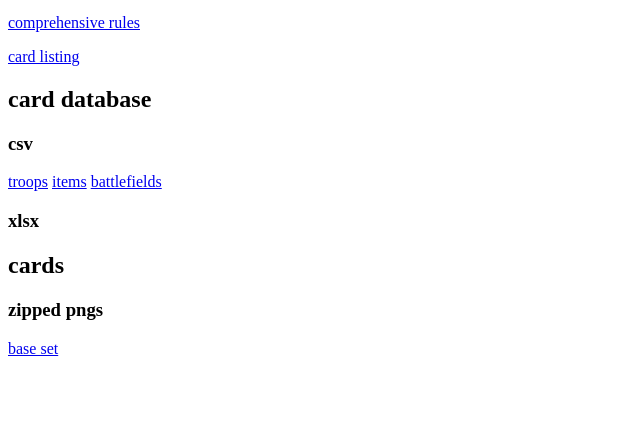
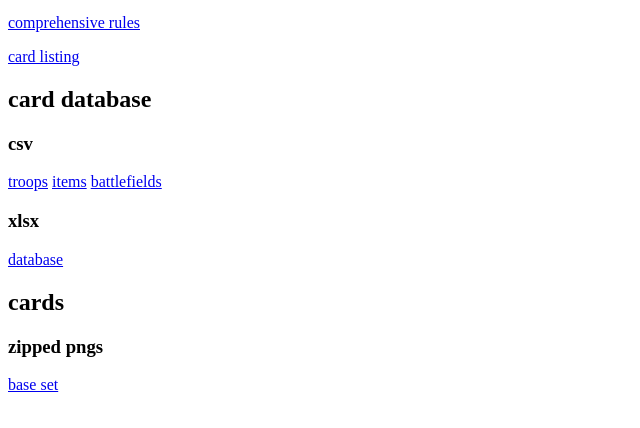
Before and after one commit to Themadpunter-Studios/claw-and-order, a plain HTML site: page index.html in a window 1280 px wide. Shown: the part 100-528 px from the top of the page, without its empty margins (0-640 px from the left). Drawn offline with Linux system fonts and the light colour scheme.

Commit message:
Update index.html

```diff
--- a/index.html
+++ b/index.html
@@ -20,7 +20,7 @@
       <a href="https://docs.google.com/spreadsheets/d/e/2PACX-1vQ3ruxGRvyzIYbliuYwDKa1wNcLU4miC3NgFYmCNjIKyXxuyj1jzYKXTiMuSVLTdtTwa4GVCgJfsULP/pub?gid=238256660&single=true&output=csv">battlefields</a>
     </p>
     <h3>xlsx</h3>
-    <p><a href="https://docs.google.com/spreadsheets/d/e/2PACX-1vQ3ruxGRvyzIYbliuYwDKa1wNcLU4miC3NgFYmCNjIKyXxuyj1jzYKXTiMuSVLTdtTwa4GVCgJfsULP/pub?output=xlsx"></a></p>
+    <p><a href="https://docs.google.com/spreadsheets/d/e/2PACX-1vQ3ruxGRvyzIYbliuYwDKa1wNcLU4miC3NgFYmCNjIKyXxuyj1jzYKXTiMuSVLTdtTwa4GVCgJfsULP/pub?output=xlsx">database</a></p>
     <h2>cards</h2>
     <h3>zipped pngs</h3>
     <p><a href="baseset-cards.png.zip">base set</a></p>
```
